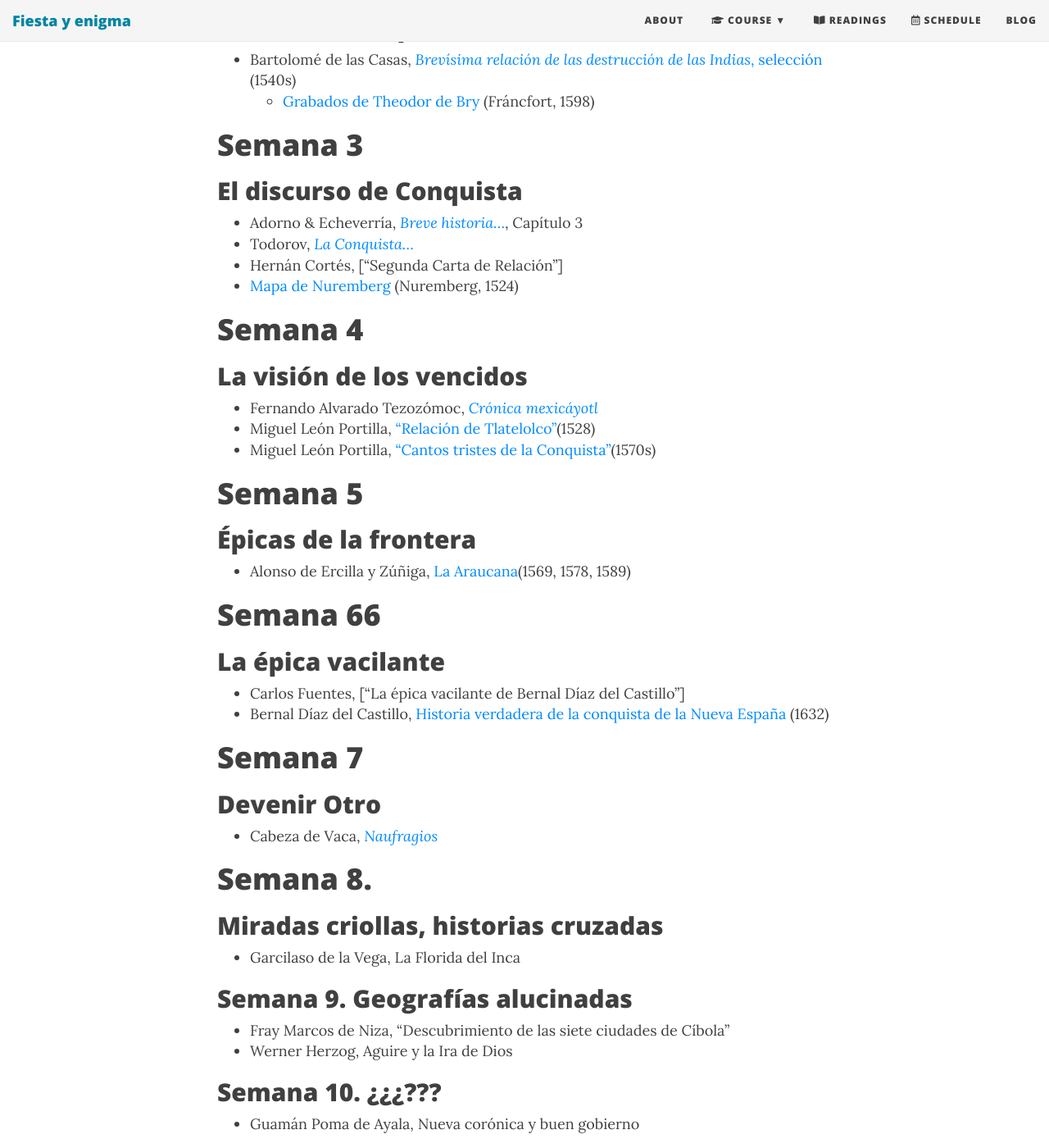
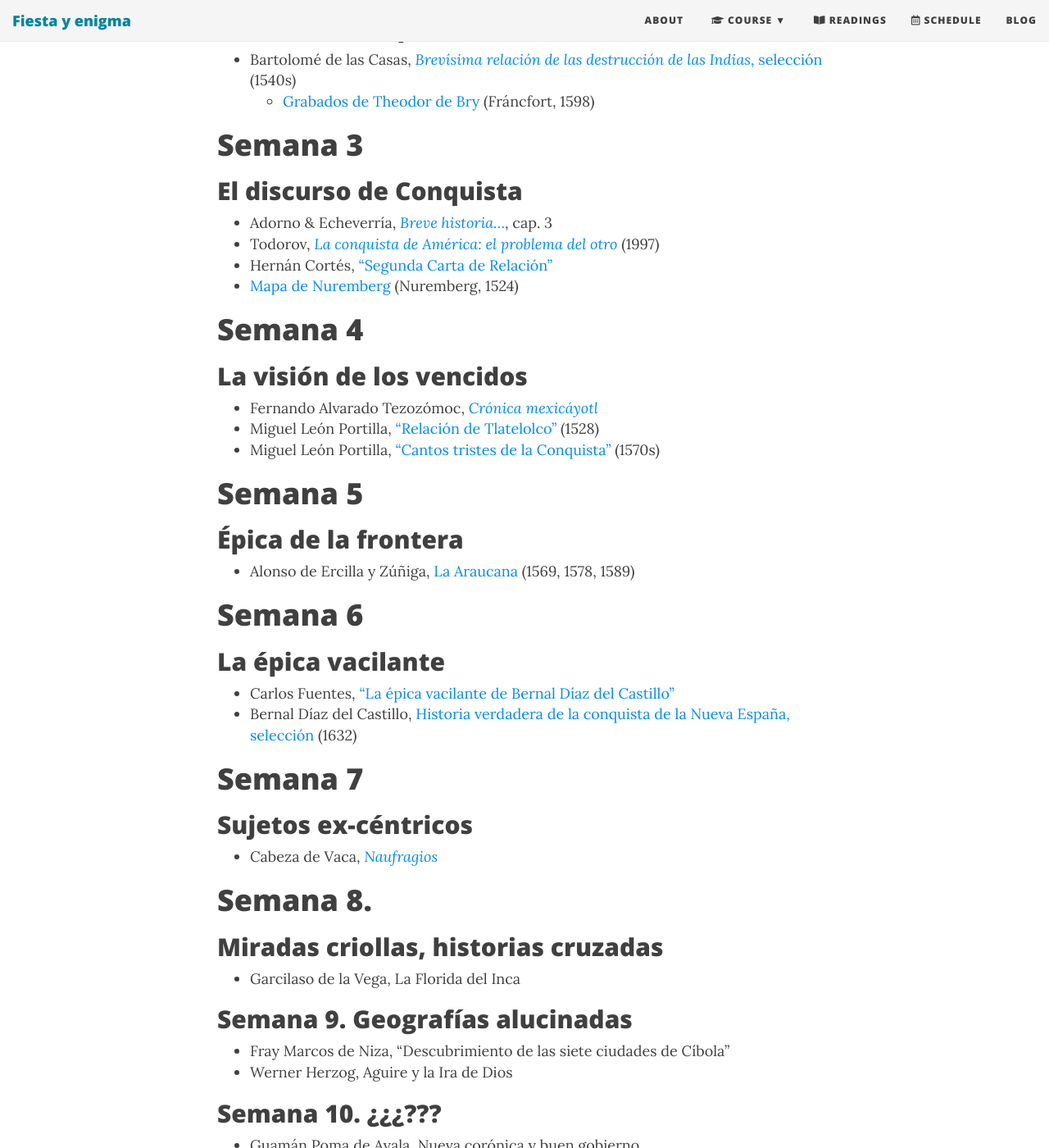
Before and after one commit to Hipomenes/ls452, a Jekyll site: the page built from syllabus.md, in a window 1280 px wide and 1400 px high, scrolled down 1932 px. Shown: the whole window at 82% size. Built offline with Jekyll 4.4.1, drawn with Linux system fonts in a browser that asks for light colours; nearby versions of some CDN libraries; some of the changed text lies outside the part shown.

Commit message:
Update syllabus.md

```diff
--- a/syllabus.md
+++ b/syllabus.md
@@ -25,7 +25,7 @@ bigimg: /img/4partes.jpg
 # Semana 1
 ## La "invención" del Nuevo Mundo
 
-- Adorno & Echeverría, [*Breve historia de la literatura latinoamericana colonial y moderna*](), Capítulo 1
+- Adorno & Echeverría, [*Breve historia de la literatura latinoamericana colonial y moderna*](), cap. 1
 - Cristobal Colón, ["Carta a Luis de Santangel (Febrero 15, 1493)"]() (1493)
 - Pietro Martire d'Anghiera, [Cartas Nº 133](https://drive.google.com/open?id=1B2Wlo5ufMxpT_oRl6iUPlgt-MotjPIHP) (1493)
 - Amerigo Vespucci, ["Carta a Lorenzo de Médicis"]()(1503)
@@ -40,31 +40,31 @@ bigimg: /img/4partes.jpg
 # Semana 3
 ##  El discurso de Conquista
 
-- Adorno & Echeverría, [*Breve historia...*](), Capítulo 3
-- Todorov, [*La Conquista...*]()
-- Hernán Cortés, ["Segunda Carta de Relación"]
+- Adorno & Echeverría, [*Breve historia...*](), cap. 3
+- Todorov, [*La conquista de América: el problema del otro*]() (1997)
+- Hernán Cortés, ["Segunda Carta de Relación"]()
 - [Mapa de Nuremberg]() (Nuremberg, 1524)
 
 # Semana 4
 ##  La visión de los vencidos
 
 - Fernando Alvarado Tezozómoc, [*Crónica mexicáyotl*]()
-- Miguel León Portilla, ["Relación de Tlatelolco"]()(1528)
-- Miguel León Portilla, ["Cantos tristes de la Conquista"]()(1570s)
+- Miguel León Portilla, ["Relación de Tlatelolco"]() (1528)
+- Miguel León Portilla, ["Cantos tristes de la Conquista"]() (1570s)
 
 # Semana 5
-## Épicas de la frontera
+## Épica de la frontera
 
-- Alonso de Ercilla y Zúñiga, [La Araucana]()(1569, 1578, 1589)
+- Alonso de Ercilla y Zúñiga, [La Araucana]() (1569, 1578, 1589)
 
-# Semana 66
+# Semana 6
 ## La épica vacilante
 
-- Carlos Fuentes, ["La épica vacilante de Bernal Díaz del Castillo"]
-- Bernal Díaz del Castillo, [Historia verdadera de la conquista de la Nueva España]() (1632)
+- Carlos Fuentes, ["La épica vacilante de Bernal Díaz del Castillo"]()
+- Bernal Díaz del Castillo, [Historia verdadera de la conquista de la Nueva España, selección]() (1632)
 
 # Semana 7
-## Devenir Otro
+## Sujetos ex-céntricos
 
 - Cabeza de Vaca, [*Naufragios*]()
 
```
